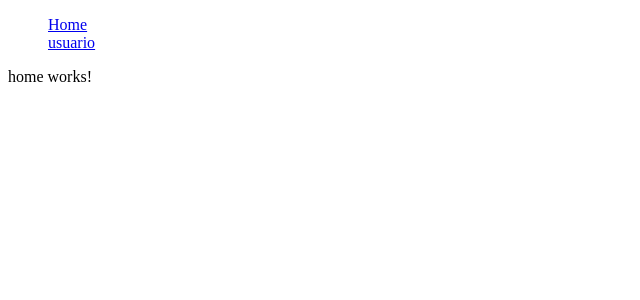
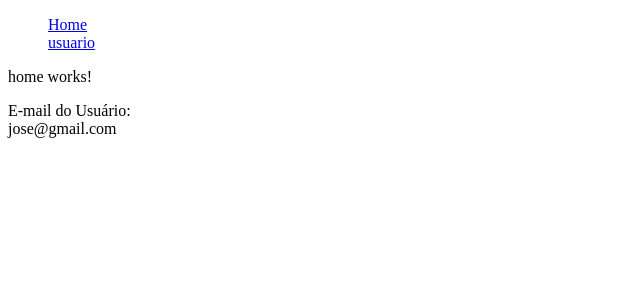
Before and after one commit to GabryelBoeira/Projeto_Angular_Spring_MongoDB, an Angular app in the folder projeto/: page /#/home in a window 1280 px wide. Shown: the top 300 px of the page, without its empty margins (0-640 px from the left). Built offline with nearby package versions, Linux system fonts and the light colour scheme.

Commit message:
Utilização de camada de serviço
Utilizado a camada de serviço para criar interação entre objetos e a camada de visualização.

```diff
--- a/projeto/src/app/home/home.component.html
+++ b/projeto/src/app/home/home.component.html
@@ -1 +1,3 @@
 <p>home works!</p>
+<div>E-mail do Usuário:</div>
+<div>{{ usuario.email }}</div>
--- a/projeto/src/app/home/home.component.ts
+++ b/projeto/src/app/home/home.component.ts
@@ -1,4 +1,6 @@
 import { Component, OnInit } from '@angular/core';
+import { Usuario } from '../model/Usuario';
+import { UsuarioService } from '../service/usuario/usuario.service';
 
 @Component({
   selector: 'app-home',
@@ -6,7 +8,11 @@ import { Component, OnInit } from '@angular/core';
   styleUrls: ['./home.component.css'],
 })
 export class HomeComponent implements OnInit {
-  constructor() {}
+  public usuario: Usuario;
 
-  ngOnInit(): void {}
+  constructor(private usuarioService: UsuarioService) {}
+
+  ngOnInit(): void {
+    this.usuario = this.usuarioService.getUsuario();
+  }
 }
--- /dev/null
+++ b/projeto/src/app/model/Usuario.ts
@@ -0,0 +1,11 @@
+import { ParseOptions } from 'querystring';
+
+export class Usuario {
+  nome: string;
+  email: string;
+
+  constructor(attribute: Usuario) {
+    this.nome = attribute.nome;
+    this.email = attribute.email;
+  }
+}
--- /dev/null
+++ b/projeto/src/app/service/usuario/usuario.service.ts
@@ -0,0 +1,13 @@
+import { Injectable } from '@angular/core';
+import { Usuario } from '../../model/Usuario';
+
+@Injectable({
+  providedIn: 'root',
+})
+export class UsuarioService {
+  constructor() {}
+
+  public getUsuario(): Usuario {
+    return new Usuario({ nome: 'Jose', email: 'jose@gmail.com' });
+  }
+}
--- a/projeto/src/app/usuario/usuario.component.html
+++ b/projeto/src/app/usuario/usuario.component.html
@@ -1 +1,3 @@
 <p>usuario works!</p>
+<div>Nome do Usuário:</div>
+<div>{{ usuario.nome }}</div>
--- a/projeto/src/app/usuario/usuario.component.ts
+++ b/projeto/src/app/usuario/usuario.component.ts
@@ -1,4 +1,6 @@
 import { Component, OnInit } from '@angular/core';
+import { Usuario } from '../model/Usuario';
+import { UsuarioService } from '../service/usuario/usuario.service';
 
 @Component({
   selector: 'app-usuario',
@@ -6,7 +8,11 @@ import { Component, OnInit } from '@angular/core';
   styleUrls: ['./usuario.component.css'],
 })
 export class UsuarioComponent implements OnInit {
-  constructor() {}
+  public usuario: Usuario;
 
-  ngOnInit(): void {}
+  constructor(private usuarioService: UsuarioService) {}
+
+  ngOnInit(): void {
+    this.usuario = this.usuarioService.getUsuario();
+  }
 }
```
Also changed, not shown: 2 other files (tests, documents, lock files or other folders).
